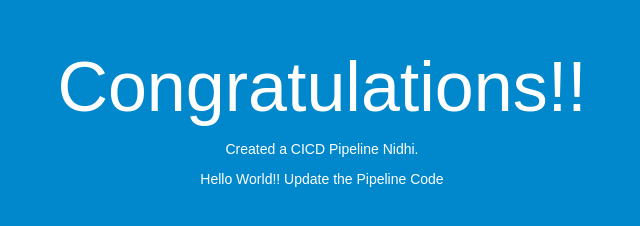
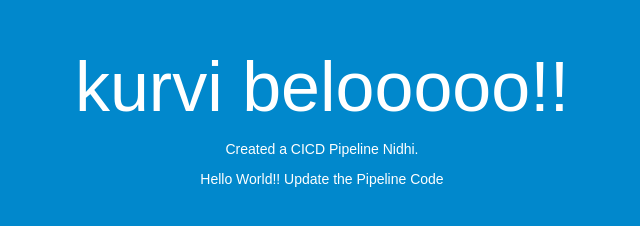
Before and after one commit to dmscountera/hello, a plain HTML site: page index.html in a window 1280 px wide. Shown: the whole page, without its empty margins (318-958 px from the left). Drawn offline with Linux system fonts and the light colour scheme.

Commit message:
Update index.html

```diff
--- a/index.html
+++ b/index.html
@@ -26,7 +26,7 @@
 </head>
 <body>
   <div align="center">
-<h1>Congratulations!!</h1>
+<h1>kurvi belooooo!!</h1>
 <p>Created a CICD Pipeline Nidhi.</p>
     <p>Hello World!! Update the Pipeline Code</p>
   </div>
```
